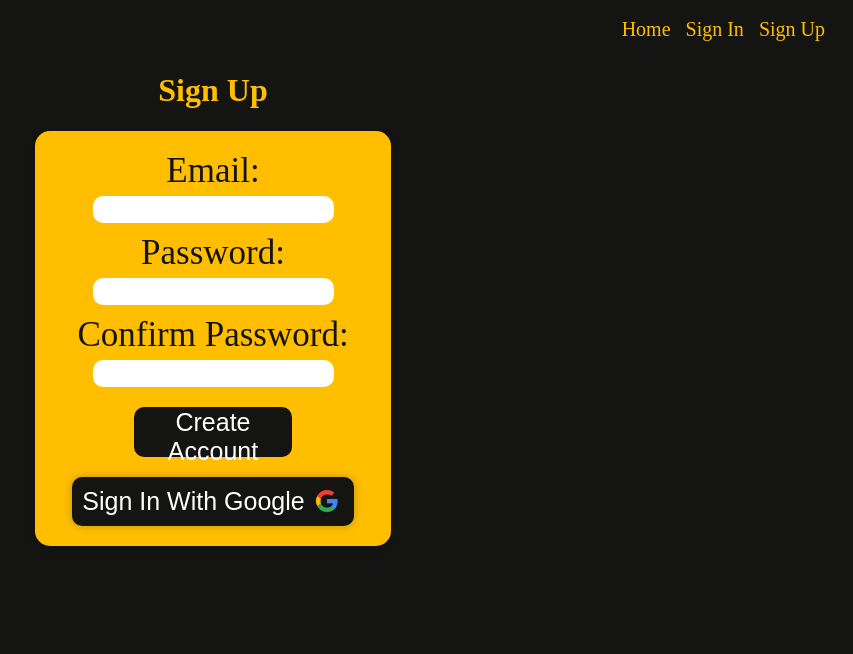
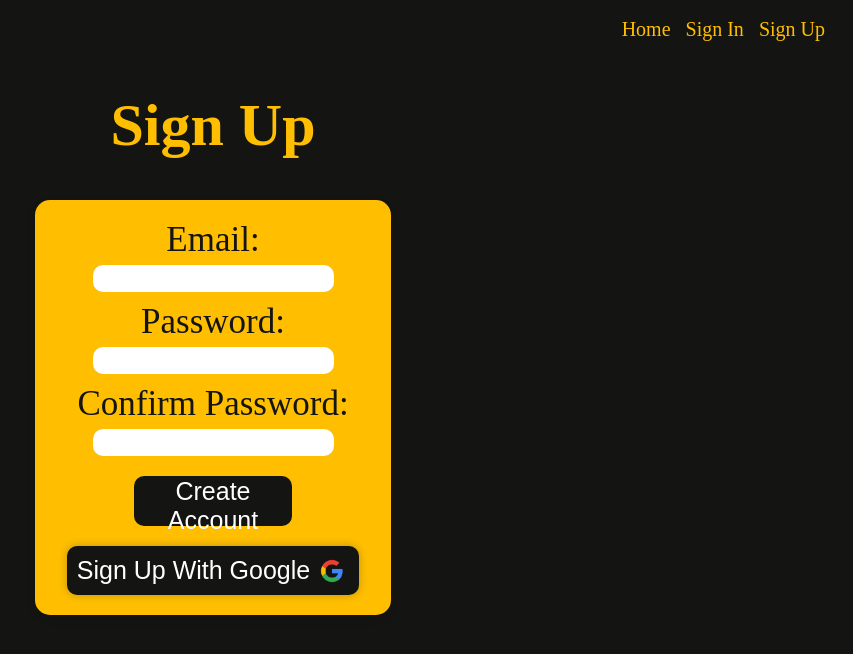
Before and after one commit to mishamickevicius/Website-Status-Checker, a React (Create React App) app: page /signup in a window 1280 px wide. Shown: the top 654 px of the page, without its empty margins (427-1280 px from the left). Built offline with nearby package versions, Linux system fonts and the light colour scheme.

Commit message:
Dec 13 Final Changes

```diff
--- a/src/App.css
+++ b/src/App.css
@@ -127,6 +127,10 @@ nav a:hover {
   transition: box-shadow 0.3s ease;
 }
 
+.signUp {
+  font-size: 30px;
+}
+
 .signUpBox {
   margin-left: auto;
   margin-right: auto;
--- a/src/components/SignIn.js
+++ b/src/components/SignIn.js
@@ -2,6 +2,7 @@ import React, { useState } from "react";
 import { auth, googleProvider } from "../config/firebase";
 import { signInWithEmailAndPassword, signInWithPopup } from "firebase/auth";
 import Navbar from "./Navbar";
+import GoogleLogo from "../images/google_logo.png";
 
 const SignIn = () => {
   const [email, setEmail] = useState("");
@@ -48,6 +49,7 @@ const SignIn = () => {
 
           <button className="googleBtn" onClick={signInWithGoogle}>
             Sign In With Google
+            <img src={GoogleLogo} className="googleLogo" />
           </button>
         </div>
       </div>
--- a/src/components/SignUp.js
+++ b/src/components/SignUp.js
@@ -3,28 +3,51 @@ import Navbar from "./Navbar";
 import { auth, googleProvider } from "../config/firebase";
 import { createUserWithEmailAndPassword, signInWithPopup } from "firebase/auth";
 import GoogleLogo from "../images/google_logo.png";
+import { Navigate } from "react-router-dom";
 
 const SignUp = () => {
   const [email, setEmail] = useState("");
   const [password, setPassword] = useState("");
   const [confirmPassword, setConfirmPassword] = useState("");
   const [errorMessage, setErrorMessage] = useState(null);
+  const [successfulSignUp, setSuccessfulSignUp] = useState(false);
 
   const createAccount = async (e) => {
     e.preventDefault();
     if (password !== confirmPassword) {
       setErrorMessage("Passwords do not match!");
+    } else if (password.length < 6) {
+      setErrorMessage("Password needs to be more than 6 characters long");
     } else {
       try {
         await createUserWithEmailAndPassword(auth, email, password);
+        setEmail("");
+        setPassword("");
+        setConfirmPassword("");
+        setSuccessfulSignUp(true);
       } catch (err) {
         console.log(err);
       }
     }
   };
-  const signUpWithGoogle = async () => {};
+
+  const createAccountWithGoogle = async (e) => {
+    e.preventDefault();
+    await signInWithPopup(auth, googleProvider);
+  };
+
+  const signUpWithGoogle = async (e) => {
+    e.preventDefault();
+    try {
+      await signInWithPopup(auth, googleProvider);
+      setSuccessfulSignUp(true);
+    } catch (err) {
+      console.error(err);
+    }
+  };
   return (
     <>
+      {successfulSignUp ? <Navigate to="/" /> : <></>}
       <Navbar />
       <div className="signUp">
         <h1>Sign Up</h1>
@@ -54,8 +77,8 @@ const SignUp = () => {
             />
             <button type="submit">Create Account</button>
           </form>
-          <button className="googleBtn" onClick={signUpWithGoogle}>
-            Sign In With Google
+          <button className="googleBtn" onClick={createAccountWithGoogle}>
+            Sign Up With Google
             <img src={GoogleLogo} className="googleLogo" />
           </button>
         </div>
```
Also changed, not shown: todo.txt.
